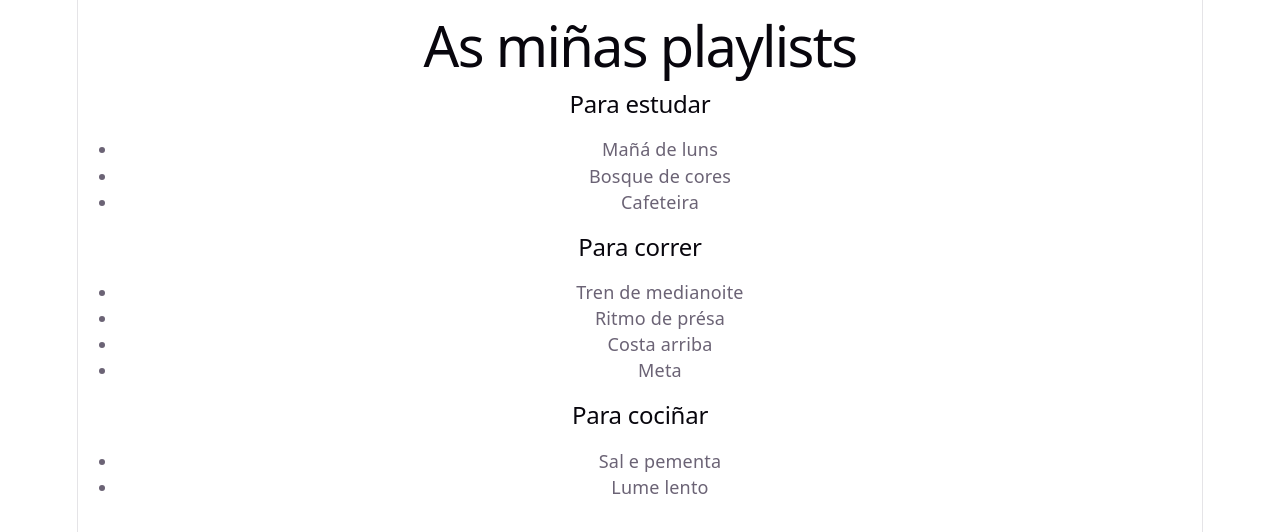
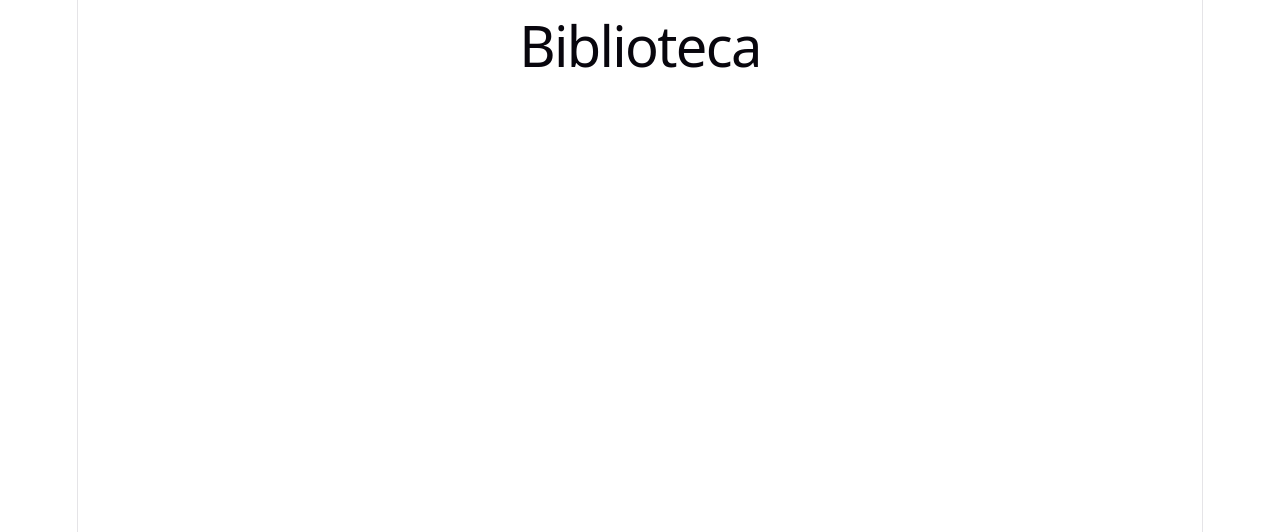
Before and after one commit to Iriaegea/Entrega_Ejercicio_Interfaces, a React (Vite) app in the folder TarefaIria/: page / in a window 1280 px wide. Shown: the top 532 px of the page. Built offline with nearby package versions, Linux system fonts and the light colour scheme.

Commit message:
Listas de Renderizado Reto3 terminado

```diff
--- a/TarefaIria/src/App.jsx
+++ b/TarefaIria/src/App.jsx
@@ -7,37 +7,35 @@ import './App.css'
 
 
 
-const playlists = [
-  {
-    id: 1,
-    nome: "Para estudar",
-    cancions: ["Mañá de luns", "Bosque de cores", "Cafeteira"],
-  },
-  {
-    id: 2,
-    nome: "Para correr",
-    cancions: ["Tren de medianoite", "Ritmo de présa", "Costa arriba", "Meta"],
-  },
-  {
-    id: 3,
-    nome: "Para cociñar",
-    cancions: ["Sal e pementa", "Lume lento"],
-  },
+const libros = [
+  { id: 1, titulo: "Dom Quixote", autor: "Miguel de Cervantes", ano: 1605 },
+  { id: 2, titulo: "Cen anos de soidade", autor: "Gabriel García Márquez", ano: 1967 },
+  { id: 3, titulo: "Os Lusíadas", autor: "Luís de Camões", ano: 1572 },
+  { id: 4, titulo: "Memorias dun neno labrego", autor: "Xosé Neira Vilas", ano: 1961 },
 ];
 
 export default function App() {
-  const elementos = playlists.map((playlist) => (
-    <section key={playlist.id}>
-      <h2>{playlist.nome}</h2>
-      <ul>{playlist.cancions.map((cancion) => <li>{cancion}</li>)} </ul>
-      {/* TODO: aquí vai a lista de cancións */}
-    </section>
+  const elementos = libros.map((l) => (
+    <Libro libro = {l} ></Libro>
   ));
 
   return (
-    <article>
-      <h1>As miñas playlists</h1>
-      {elementos}
-    </article>
+    <section>
+      <h1>Biblioteca</h1>
+      <ul>{elementos}</ul>
+    </section>
   );
 }
+
+
+function Libro(libro){
+  return
+  <>
+  <li key={libro.id}>
+      <h3>{libro.titulo}</h3>
+      <p>
+        {libro.autor}, {libro.ano}
+      </p>
+    </li>
+    </>
+}
```
Also changed, not shown: TarefaIria/src/Reto2.jsx (+12 -0 lines), TarefaIria/src/Reto3.jsx (added, +36 -0 lines).
